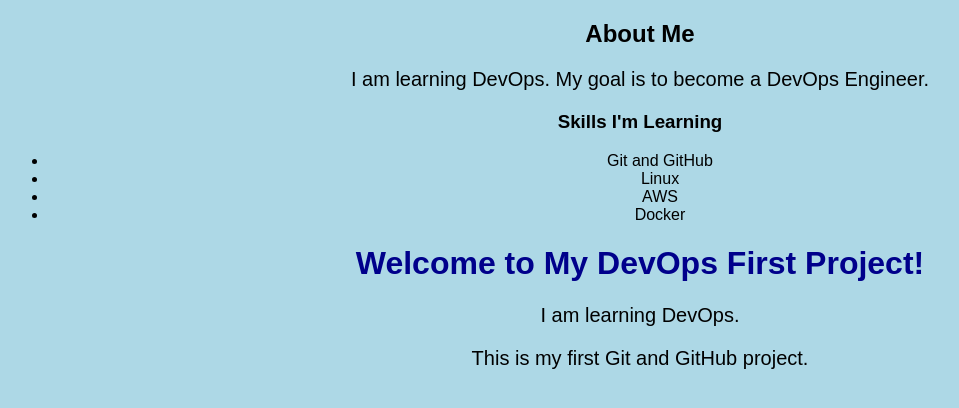
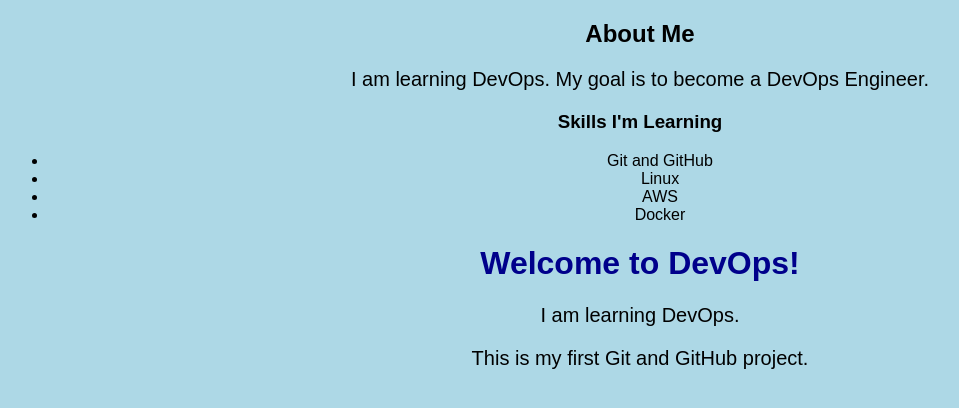
Before and after one commit to sachin0065/my-first-devops-project, a plain HTML site: page index.html in a window 1280 px wide. Shown: the whole page, without its empty margins (0-959 px from the left). Drawn offline with Linux system fonts and the light colour scheme.

Commit message:
Updated heading by developer A

```diff
--- a/index.html
+++ b/index.html
@@ -23,8 +23,7 @@
 </section>
 <body>
 
-    <h1>Welcome to My DevOps First Project!</h1>
-
+     <h1>Welcome to DevOps!</h1>
     <p>I am learning DevOps.</p>
 
     <p>This is my first Git and GitHub project.</p>
```
